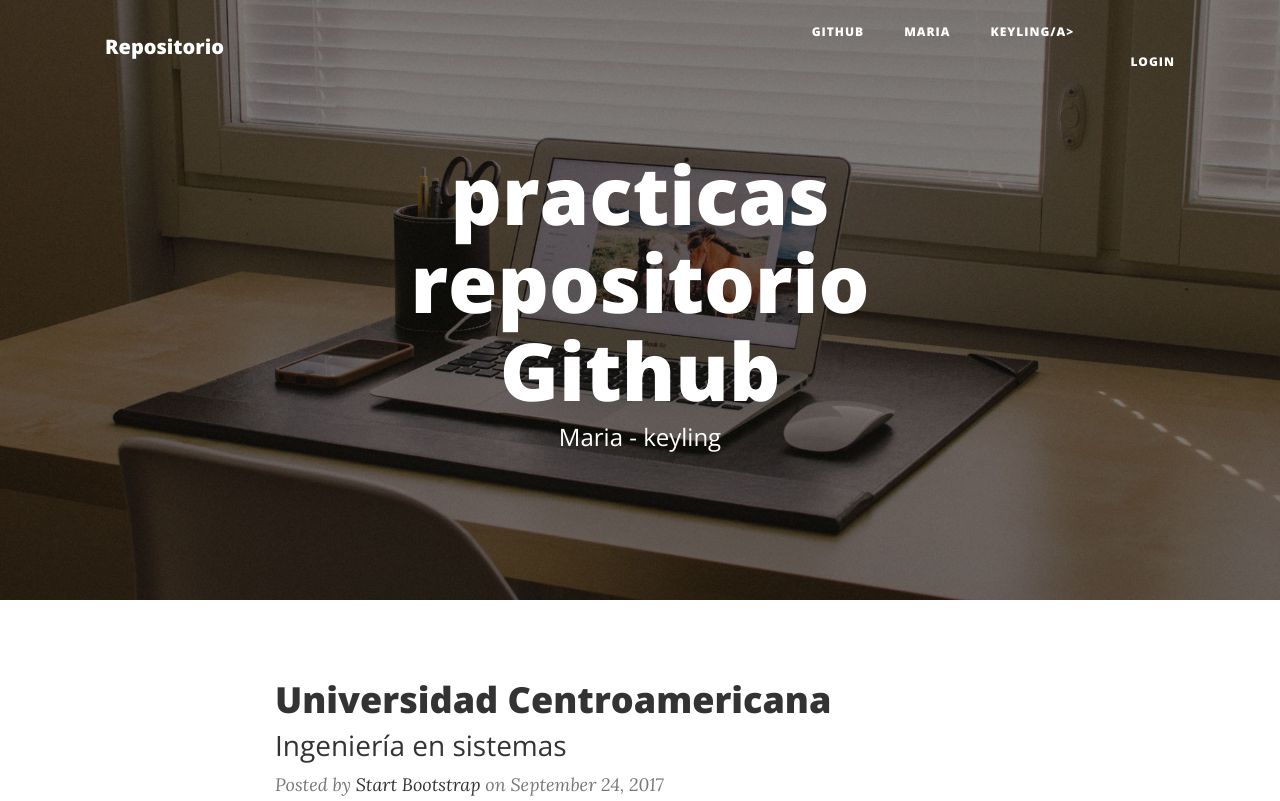
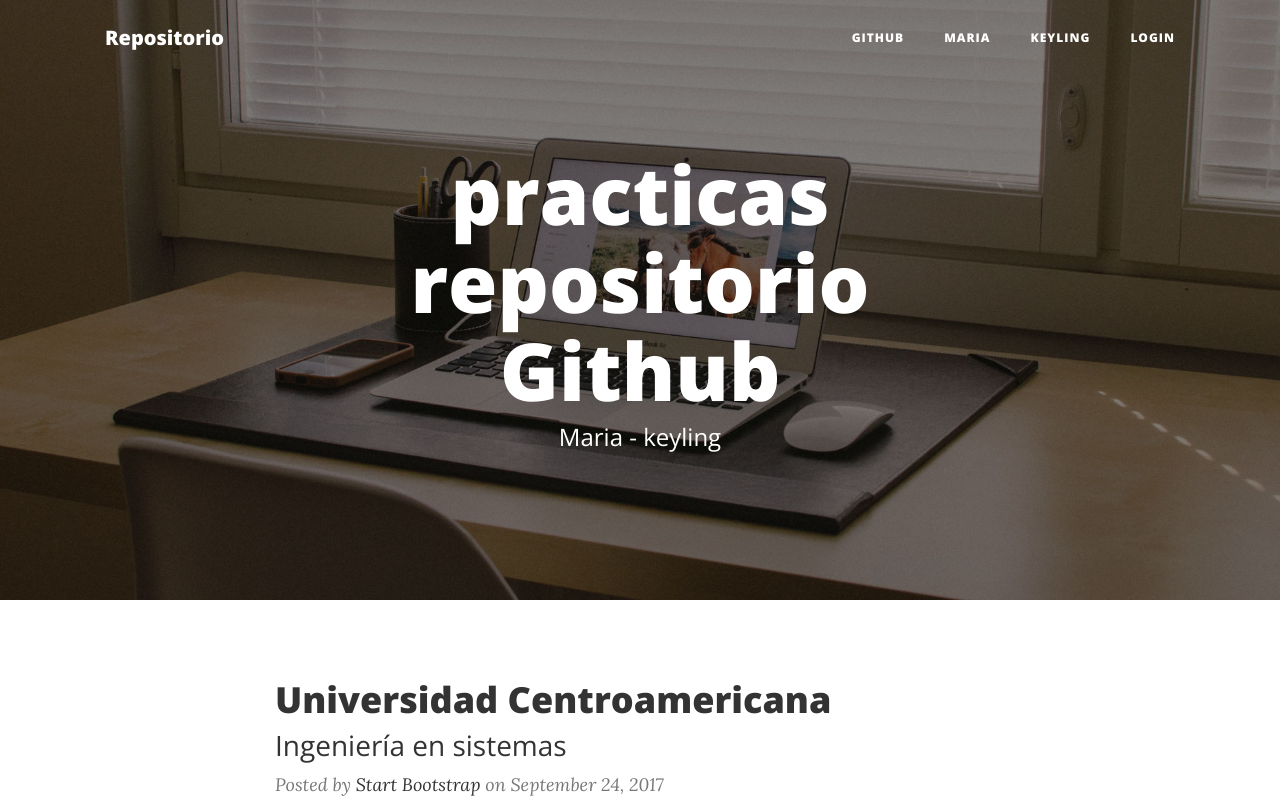
Before and after one commit to moralesmaria/Practica-Github, a website: page index.html in a window 1280 px wide. Shown: the top 801 px of the page. Drawn offline with nearby package versions, Linux system fonts and the light colour scheme.

Commit message:
actualizacion
cambiar texto

```diff
--- a/index.html
+++ b/index.html
@@ -54,7 +54,7 @@
                         <a class="nav-link" href="about.html">Maria</a>
                     </li>
                     <li class="nav-item">
-                        <a class="nav-link" href="post.html">keyling/a>
+                        <a class="nav-link" href="post.html">keyling</a>
                     </li>
                     <li class="nav-item">
                         <a class="nav-link" href="contact.html">Login</a>
```
